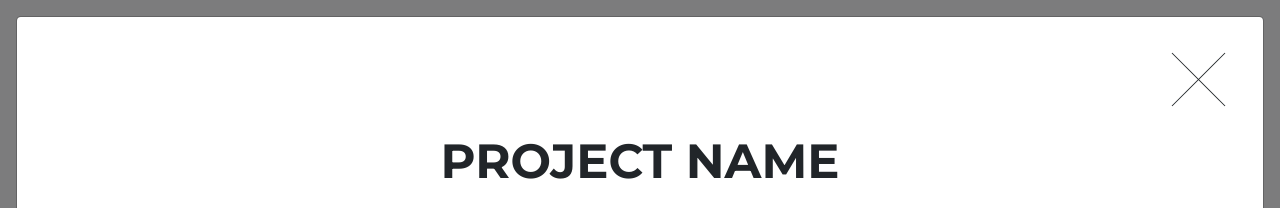
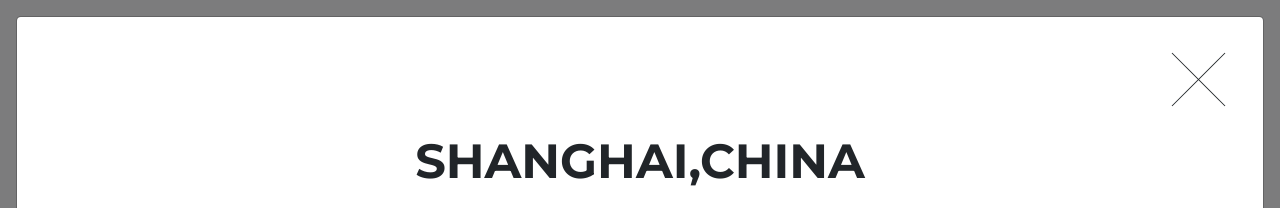
Before and after one commit to kfong8/it202-project1, a plain HTML site: page index.html in a window 1280 px wide. Both pictures are taken after a click on the link 355 px from the left and 2503 px from the top of the page. Shown: the part 2103-2311 px from the top of the page. Drawn offline with nearby package versions, Linux system fonts and the light colour scheme; a web font is replaced by a local one.

Commit message:
changed text

```diff
--- a/index.html
+++ b/index.html
@@ -203,7 +203,7 @@
                 <i class="fas fa-plus fa-3x"></i>
               </div>
             </div>
-            <img class="img-fluid" src="https://www.picclickimg.com/00/s/NzY4WDEwMjQ=/z/nuIAAOSwSclXLFui/$/Large-South-Korea-Flag-Polyester-the-Korean-National-_1.jpg" alt="">
+            <img class="img-fluid" src="https://www.partysuperstores.co.uk/img/f53_south_korea_flag_5x3.jpg" alt="">
           </a>
           <div class="portfolio-caption">
             <h4>South Korea</h4>
@@ -217,7 +217,7 @@
                 <i class="fas fa-plus fa-3x"></i>
               </div>
             </div>
-            <img class="img-fluid" src="https://www.picclickimg.com/00/s/NzY4WDEwMjQ=/z/nuIAAOSwSclXLFui/$/Large-South-Korea-Flag-Polyester-the-Korean-National-_1.jpg" alt="">
+            <img class="img-fluid" src="https://www.partysuperstores.co.uk/img/f53_south_korea_flag_5x3.jpg" alt="">
           </a>
           <div class="portfolio-caption">
             <h4>South Korea</h4>
@@ -582,7 +582,7 @@
             <div class="col-lg-8 mx-auto">
               <div class="modal-body">
                 <!-- Project Details Go Here -->
-                <h2 class="text-uppercase">Project Name</h2>
+                <h2 class="text-uppercase">Shanghai,China</h2>
                 <p class="item-intro text-muted">Lorem ipsum dolor sit amet consectetur.</p>
                 <img class="img-fluid d-block mx-auto" src="https://globalhealth.duke.edu/sites/default/files/styles/dghi_medium/public/posts/china/china_map_flag.png?itok=fQ1E4D-Z" alt="">
                 <p>Use this area to describe your project. Lorem ipsum dolor sit amet, consectetur adipisicing elit. Est blanditiis dolorem culpa incidunt minus dignissimos deserunt repellat aperiam quasi sunt officia expedita beatae cupiditate, maiores repudiandae, nostrum, reiciendis facere nemo!</p>
@@ -616,7 +616,7 @@
             <div class="col-lg-8 mx-auto">
               <div class="modal-body">
                 <!-- Project Details Go Here -->
-                <h2 class="text-uppercase">Project Name</h2>
+                <h2 class="text-uppercase">Shenzhen,China</h2>
                 <p class="item-intro text-muted">Lorem ipsum dolor sit amet consectetur.</p>
                 <img class="img-fluid d-block mx-auto" src="https://globalhealth.duke.edu/sites/default/files/styles/dghi_medium/public/posts/china/china_map_flag.png?itok=fQ1E4D-Z" alt="">
                 <p>Use this area to describe your project. Lorem ipsum dolor sit amet, consectetur adipisicing elit. Est blanditiis dolorem culpa incidunt minus dignissimos deserunt repellat aperiam quasi sunt officia expedita beatae cupiditate, maiores repudiandae, nostrum, reiciendis facere nemo!</p>
@@ -650,7 +650,7 @@
             <div class="col-lg-8 mx-auto">
               <div class="modal-body">
                 <!-- Project Details Go Here -->
-                <h2 class="text-uppercase">Project Name</h2>
+                <h2 class="text-uppercase">Seoul,South Korea</h2>
                 <p class="item-intro text-muted">Lorem ipsum dolor sit amet consectetur.</p>
                 <img class="img-fluid d-block mx-auto" src="https://www.picclickimg.com/00/s/NzY4WDEwMjQ=/z/nuIAAOSwSclXLFui/$/Large-South-Korea-Flag-Polyester-the-Korean-National-_1.jpg" alt="">
                 <p>Use this area to describe your project. Lorem ipsum dolor sit amet, consectetur adipisicing elit. Est blanditiis dolorem culpa incidunt minus dignissimos deserunt repellat aperiam quasi sunt officia expedita beatae cupiditate, maiores repudiandae, nostrum, reiciendis facere nemo!</p>
@@ -684,7 +684,7 @@
             <div class="col-lg-8 mx-auto">
               <div class="modal-body">
                 <!-- Project Details Go Here -->
-                <h2 class="text-uppercase">Project Name</h2>
+                <h2 class="text-uppercase">Busan,South Korea</h2>
                 <p class="item-intro text-muted">Lorem ipsum dolor sit amet consectetur.</p>
                 <img class="img-fluid d-block mx-auto" src="https://www.picclickimg.com/00/s/NzY4WDEwMjQ=/z/nuIAAOSwSclXLFui/$/Large-South-Korea-Flag-Polyester-the-Korean-National-_1.jpg" alt="">
                 <p>Use this area to describe your project. Lorem ipsum dolor sit amet, consectetur adipisicing elit. Est blanditiis dolorem culpa incidunt minus dignissimos deserunt repellat aperiam quasi sunt officia expedita beatae cupiditate, maiores repudiandae, nostrum, reiciendis facere nemo!</p>
@@ -718,7 +718,7 @@
             <div class="col-lg-8 mx-auto">
               <div class="modal-body">
                 <!-- Project Details Go Here -->
-                <h2 class="text-uppercase">Project Name</h2>
+                <h2 class="text-uppercase">Tokyo,Japan</h2>
                 <p class="item-intro text-muted">Lorem ipsum dolor sit amet consectetur.</p>
                 <img class="img-fluid d-block mx-auto" src="https://www.brecorder.com/images/pic2012/09/japan-flag.jpg" alt="">
                 <p>Use this area to describe your project. Lorem ipsum dolor sit amet, consectetur adipisicing elit. Est blanditiis dolorem culpa incidunt minus dignissimos deserunt repellat aperiam quasi sunt officia expedita beatae cupiditate, maiores repudiandae, nostrum, reiciendis facere nemo!</p>
@@ -752,7 +752,7 @@
             <div class="col-lg-8 mx-auto">
               <div class="modal-body">
                 <!-- Project Details Go Here -->
-                <h2 class="text-uppercase">Project Name</h2>
+                <h2 class="text-uppercase">Kyoto,Japan</h2>
                 <p class="item-intro text-muted">Lorem ipsum dolor sit amet consectetur.</p>
                 <img class="img-fluid d-block mx-auto" src="https://www.brecorder.com/images/pic2012/09/japan-flag.jpg" alt="">
                 <p>Use this area to describe your project. Lorem ipsum dolor sit amet, consectetur adipisicing elit. Est blanditiis dolorem culpa incidunt minus dignissimos deserunt repellat aperiam quasi sunt officia expedita beatae cupiditate, maiores repudiandae, nostrum, reiciendis facere nemo!</p>
```
